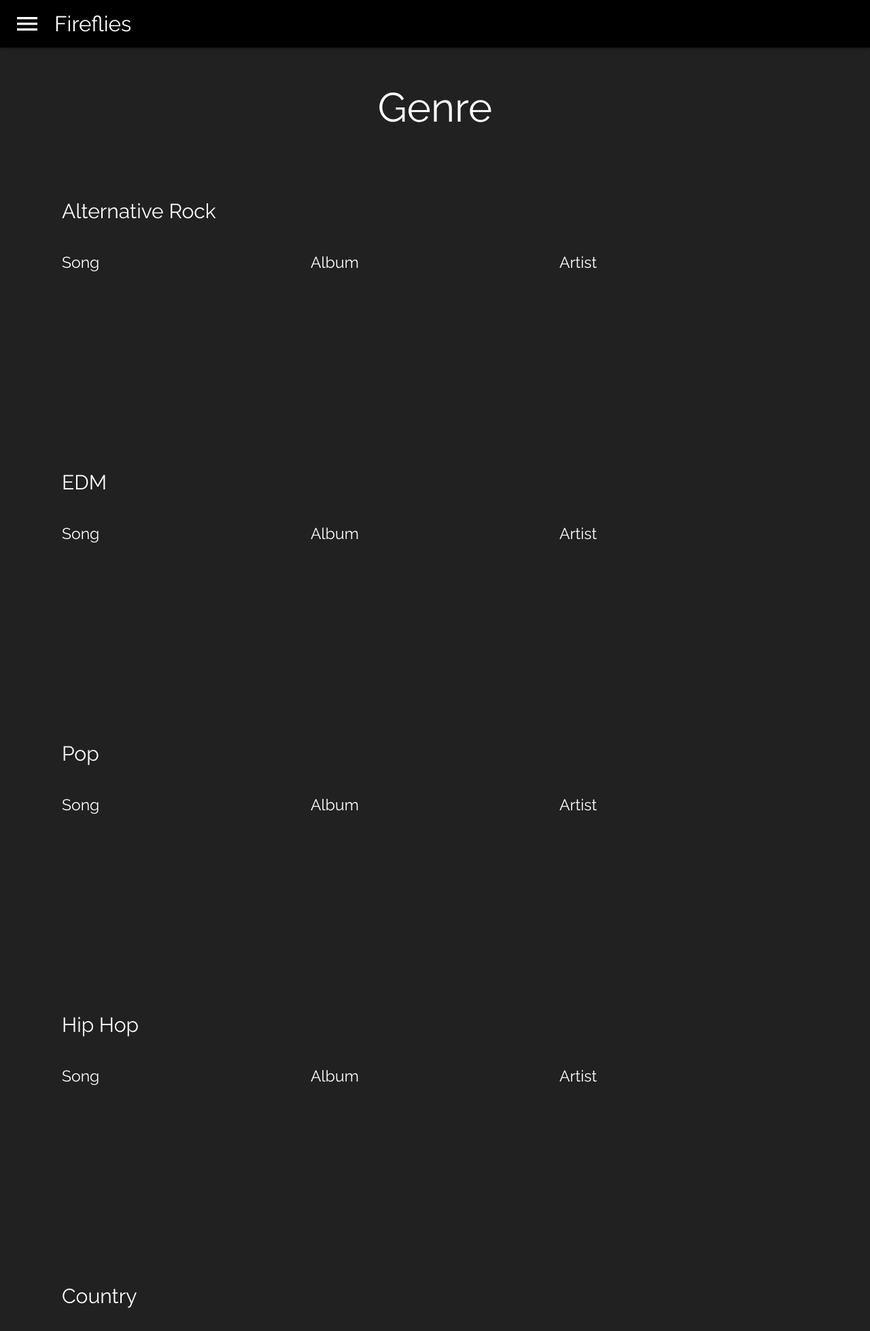
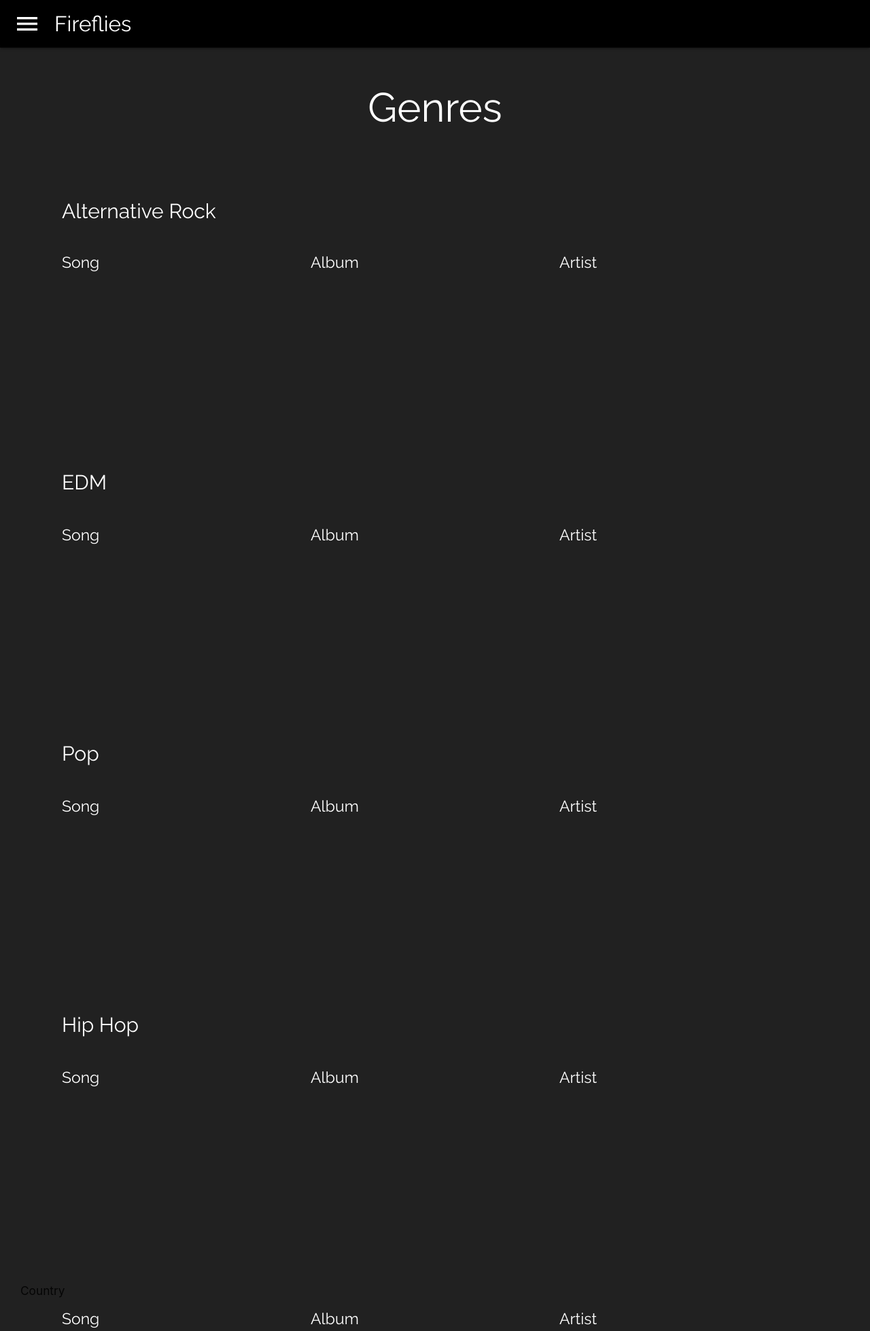
Before and after one commit to bahetyshyam/Fireflies, a PHP site: page /genre.php in a window 1280 px wide. Shown: the top 1958 px of the page at 68% size. Run offline with PHP 8.4, Linux system fonts and the light colour scheme; data that the repository does not hold is empty; some libraries are stand-ins or nearby versions.

Commit message:
Add files via upload

```diff
--- a/genre.php
+++ b/genre.php
@@ -58,7 +58,7 @@
 	<!--Navbar ends here -->
 	<div class="genreBack grey darken-4">
 		<div id="queriesHead">
-			<h2 align="center">Genre</h2>
+			<h2 align="center">Genres</h2>
 		</div>
 
 		<div class="queries">
@@ -72,7 +72,7 @@
 						where B.Album_id=C.Album_id AND
                         B.Artist_id=A.Artist_id AND
                         B.Genre_id=D.Genre_id AND
-                        D.Genre_id=1");
+                        D.Genre_id=1 order by C.Song");
 					echo "
 						<div class='queryTable'>
 							<div class='queryTableHead3'>
@@ -107,7 +107,7 @@
 				?>
 			</div>
 
-			<div class="queryQuestion">
+			<div class="queryQuestion2">
 				<h6>EDM</h6>
 			</div>
 			<div class="queryAnswer">
@@ -117,7 +117,7 @@
 						where B.Album_id=C.Album_id AND
                         B.Artist_id=A.Artist_id AND
                         B.Genre_id=D.Genre_id AND
-                        D.Genre_id=2");
+                        D.Genre_id=2 order by C.Song");
 					echo "
 						<div class='queryTable'>
 							<div class='queryTableHead3'>
@@ -152,7 +152,7 @@
 				?>
 			</div>
 
-			<div class="queryQuestion">
+			<div class="queryQuestion2">
 				<h6>Pop</h6>
 			</div>
 			<div class="queryAnswer">
@@ -162,7 +162,7 @@
 						where B.Album_id=C.Album_id AND
                         B.Artist_id=A.Artist_id AND
                         B.Genre_id=D.Genre_id AND
-                        D.Genre_id=3");
+                        D.Genre_id=3 order by C.Song");
 					echo "
 						<div class='queryTable'>
 							<div class='queryTableHead3'>
@@ -197,7 +197,7 @@
 				?>
 			</div>
 
-			<div class="queryQuestion">
+			<div class="queryQuestion2">
 				<h6>Hip Hop</h6>
 			</div>
 			<div class="queryAnswer">
@@ -207,7 +207,7 @@
 						where B.Album_id=C.Album_id AND
                         B.Artist_id=A.Artist_id AND
                         B.Genre_id=D.Genre_id AND
-                        D.Genre_id=4");
+                        D.Genre_id=4 order by C.Song");
 					echo "
 						<div class='queryTable'>
 							<div class='queryTableHead3'>
@@ -241,7 +241,7 @@
 				?>
 			</div>
 
-			<div class="queryQuestion">
+			<div class="queryQuestion3">
 				<h6>Country</h6>
 			</div>
 			<div class="queryAnswer">
@@ -251,7 +251,7 @@
 						where B.Album_id=C.Album_id AND
                         B.Artist_id=A.Artist_id AND
                         B.Genre_id=D.Genre_id AND
-                        D.Genre_id=5");
+                        D.Genre_id=5 order by C.Song");
 					echo "
 						<div class='queryTable'>
 							<div class='queryTableHead3'>
@@ -285,7 +285,7 @@
 				?>
 			</div>
 
-			<div class="queryQuestion">
+			<div class="queryQuestion2">
 				<h6>Rock</h6>
 			</div>
 			<div class="queryAnswer">
@@ -295,7 +295,7 @@
 						where B.Album_id=C.Album_id AND
                         B.Artist_id=A.Artist_id AND
                         B.Genre_id=D.Genre_id AND
-                        D.Genre_id=6");
+                        D.Genre_id=6 order by C.Song");
 					echo "
 						<div class='queryTable'>
 							<div class='queryTableHead3'>
@@ -329,7 +329,7 @@
 				?>
 			</div>
 
-			<div class="queryQuestion">
+			<div class="queryQuestion2">
 				<h6>Metal</h6>
 			</div>
 			<div class="queryAnswer">
@@ -339,7 +339,7 @@
 						where B.Album_id=C.Album_id AND
                         B.Artist_id=A.Artist_id AND
                         B.Genre_id=D.Genre_id AND
-                        D.Genre_id=7");
+                        D.Genre_id=7 order by C.Song");
 					echo "
 						<div class='queryTable'>
 							<div class='queryTableHead3'>
--- a/queries.php
+++ b/queries.php
@@ -310,7 +310,7 @@
 				?>
 			</div>
 
-			<div class="queryQuestion2">
+			<div class="queryQuestion7">
 				<h6>7. Determine the users whose name starts with A and have signed up after 1st January 2018.</h6>
 			</div>
 
```
Also changed, not shown: index.php (+10 -5 lines), playlist.php (+7 -10 lines), results.php (+7 -15 lines).
